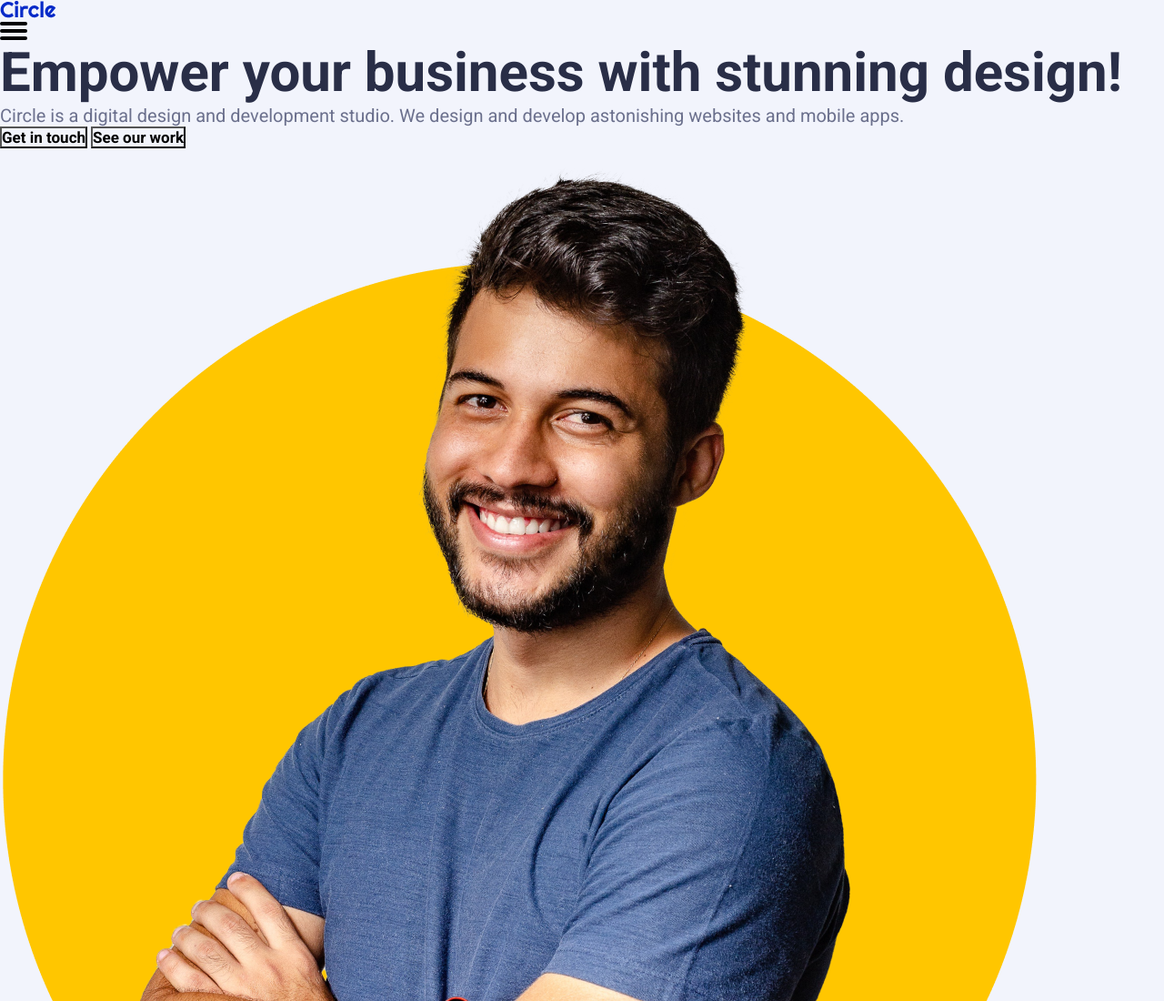
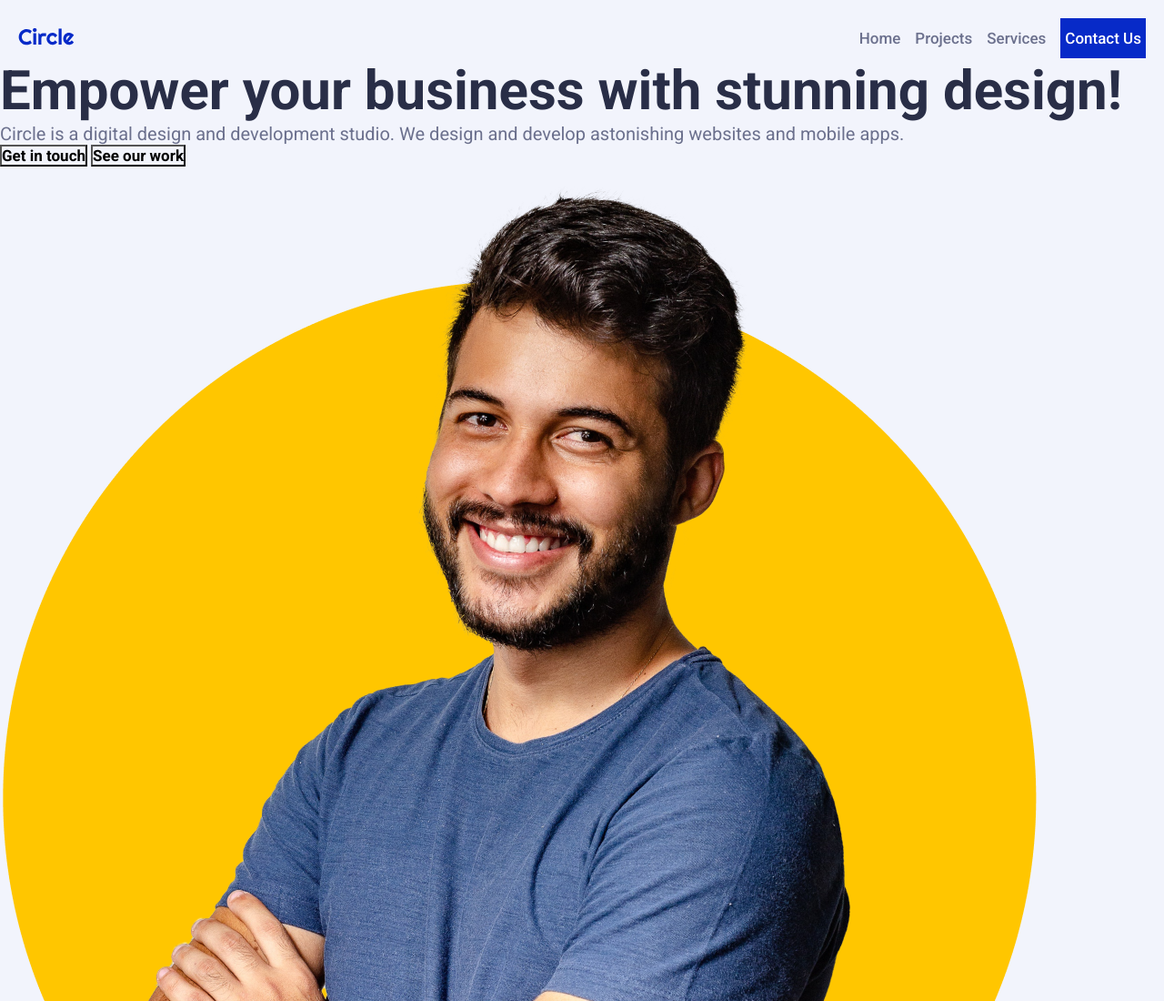
Before and after one commit to AidaG91/IronHack-Project1, a plain HTML site: page index.html in a window 1280 px wide. Shown: the top 1100 px of the page at 91% size. Drawn offline with Linux system fonts and the light colour scheme; no server answers; a web font is replaced by a local one.

Commit message:
Navbar & Burger menu CSS preliminar

```diff
--- a/CSS/global.css
+++ b/CSS/global.css
@@ -17,6 +17,8 @@
   --Right: #28a428;
   --White: #fff;
   --Black: #000;
+
+  --transition-normal: 0.3s ease-in-out;
 }
 
 *,
@@ -81,60 +83,144 @@ h4 {
   font-size: 13px;
 }
 
-/* --- BURGER MENU --- to be checked */
+/* --- NAVBAR --- */
 
-.menu-icon {
-  display: block;
+.header {
+  display: flex;
+  flex-direction: row;
+  flex-wrap: nowrap;
+  justify-content: space-between;
+  align-items: center;
+  padding: 20px 20px 0 20px;
+  color: var(--NeutralMedium);
+}
+
+.nav ul {
+  display: flex;
+  list-style: none;
+  gap: 1rem;
+  align-items: center;
+}
+
+.nav a {
+  color: var(--NeutralMedium);
+  text-decoration: none;
+  font-weight: 500;
+  transition: color var(--transition-normal);
+}
+
+.nav a:hover {
+  color: var(--Primary);
+}
+
+/* --- BURGER MENU --- */
+.nav-toggle {
+  display: none;
+}
+
+.nav {
+  z-index: 100;
+}
+
+.nav-toggle-label {
+  display: none;
   cursor: pointer;
-  width: 30px;
-  height: 20px;
+  width: 2rem;
+  height: 2rem;
   position: relative;
 }
 
-.menu-icon span {
+.nav-toggle-label span {
+  background-color: var(--NeutralMedium);
+  height: 2px;
+  width: 100%;
   display: block;
   position: absolute;
-  height: 4px;
-  width: 100%;
-  border-radius: 4px;
-  background: #000;
-  transition: all 0.25s ease;
+  left: 0;
+  transition: var(--transition-normal);
 }
 
-.menu-icon span:nth-child(1) {
-  top: 0;
+.nav-toggle-label span:nth-child(1) {
+  top: 0.4rem;
+}
+.nav-toggle-label span:nth-child(2) {
+  top: 0.9rem;
+}
+.nav-toggle-label span:nth-child(3) {
+  top: 1.4rem;
 }
 
-.menu-icon span:nth-child(2) {
-  top: calc(50% - 2px);
+.nav-toggle:checked + .nav-toggle-label span:nth-child(1) {
+  transform: translateY(0.5rem) rotate(45deg);
+}
+.nav-toggle:checked + .nav-toggle-label span:nth-child(2) {
+  opacity: 0;
+}
+.nav-toggle:checked + .nav-toggle-label span:nth-child(3) {
+  transform: translateY(-0.5rem) rotate(-45deg);
 }
 
-.menu-icon span:nth-child(3) {
-  bottom: 0;
+.contact-button a {
+  background-color: var(--Primary);
+  color: var(--White);
+  padding: 12px 5px;
+  text-decoration: none;
+  display: inline-block;
+   transition: background-color var(--transition-normal);
 }
 
-#menu-toggle {
-  display: none;
+.contact-button a:hover {
+  background-color: var(--Primary);
+  color: var(--Secondary1);
 }
 
-#menu-toggle:checked + .menu-icon span:nth-child(1) {
-  transform: rotate(45deg);
-  top: calc(50% - 2px);
+@media (max-width: 780px) {
+  .nav-toggle-label {
+    display: block;
+    margin-left: auto;
+  }
+  .nav {
+    display: none;
+    position: absolute;
+    top: 4.5rem;
+    right: 0;
+    width: 40%;
+    padding: 1rem;
+    text-align: right;
+  }
+  #nav-toggle:checked + .nav-toggle-label + .nav {
+    display: block;
+  }
+  .nav ul {
+    flex-direction: column;
+    gap: 1rem;
+  }
+
+  .nav li a {
+    width: 100%;
+    display: inline-block;
+    text-align: right;
+  }
 }
 
-#menu-toggle:checked + .menu-icon span:nth-child(2) {
-  opacity: 0;
+@media (min-width: 781px) {
+  .nav-toggle-label {
+    display: none;
+  }
+  .nav {
+    display: flex;
+    position: static;
+    width: auto;
+    padding: 0;
+    border-top: none;
+  }
+  .nav ul {
+    flex-direction: row;
+    align-items: center;
+  }
+
+  .nav a:hover {
+    text-decoration: underline;
+    text-underline-offset: 4px;
+  }
 }
-
-#menu-toggle:checked + .menu-icon span:nth-child(3) {
-  transform: rotate(-45deg);
-  bottom: calc(50% - 2px);
-}
-
-.menu {
-  display: none; /* Oculto por defecto */
-}
-
-#menu-toggle:checked ~ .menu {
-  display: block; /* Mostrar al seleccionar */
-}
--- a/index.html
+++ b/index.html
@@ -9,23 +9,22 @@
   </head>
   <body>
     <!--  --- LOGO & NAVBAR --- -->
-    <header>
-      <div id="header">
+    <header class="header">
       <div class="logo">
         <a href="./index.html"
           ><img src="./media/logos/circle.svg" alt="Logo Circle"
         /></a>
       </div>
-      </div>
+
       <div class="burger-menu">
-        <nav>
-          <input type="checkbox" id="menu-toggle" />
-          <label for="menu-toggle" class="menu-icon">
+        <input type="checkbox" id="nav-toggle" class="nav-toggle" />
+        <label for="nav-toggle" class="nav-toggle-label">
           <span></span>
           <span></span>
           <span></span>
         </label>
-          <ul class="menu headline-medium">
+        <nav class="nav">
+          <ul class="headline-medium">
             <li><a href="./index.html">Home</a></li>
             <li><a href="./index.html#projects">Projects</a></li>
             <li><a href="./index.html#services">Services</a></li>
```
Lines whose indentation alone changed are shown as unchanged.
